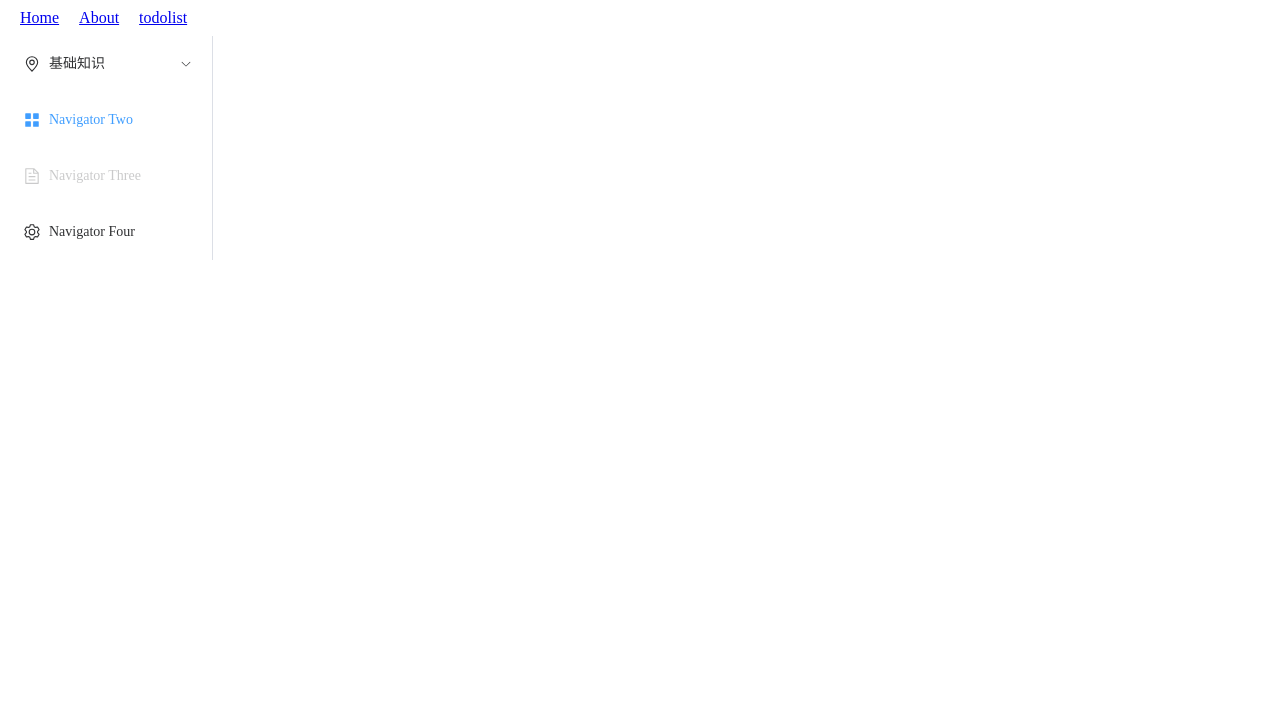
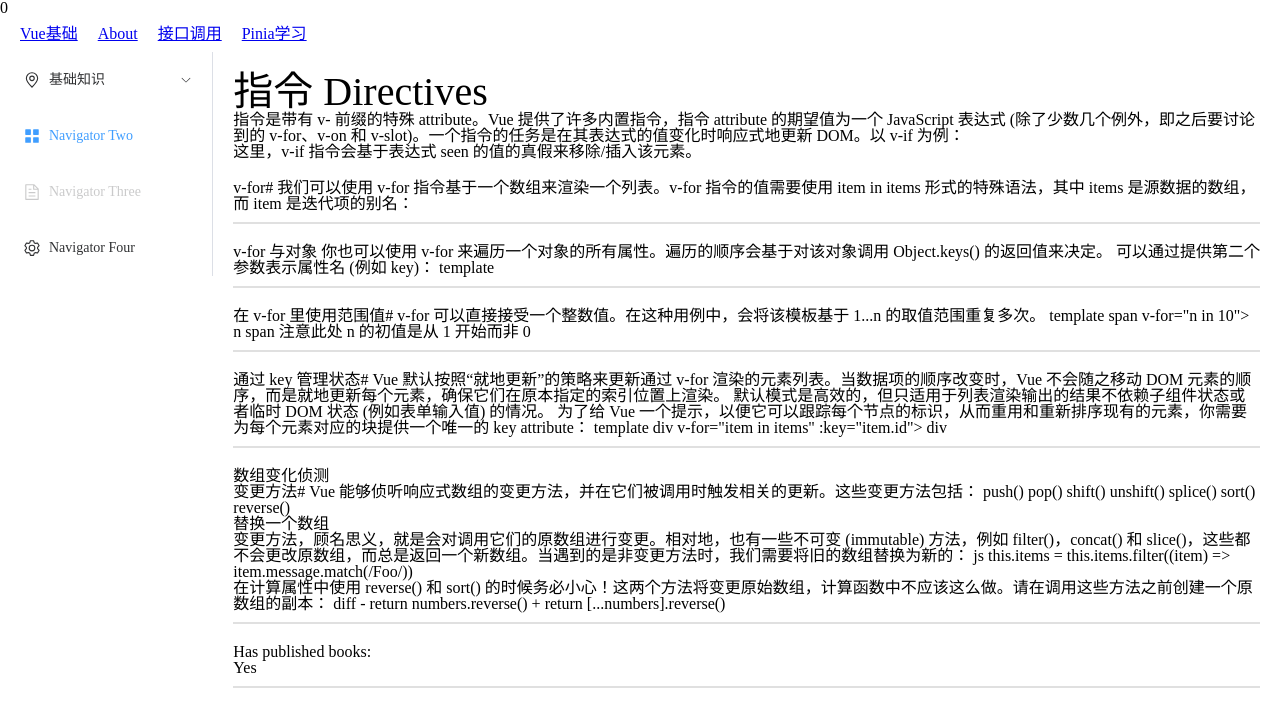
Before and after one commit to Promise-Devotion/vue-project, a Vue app: page /#/home/directives in a window 1280 px wide. Before the commit this address led to /home#/home/directives. Shown: the top 726 px of the page. Built offline with nearby package versions, Linux system fonts and the light colour scheme.

Commit message:
pinia学习，vue基础学习

```diff
--- a/src/App.vue
+++ b/src/App.vue
@@ -1,8 +1,10 @@
 <script setup lang="ts">
 import NavComponent from "./components/NavComponent.vue";
+import HeaderComponentVue from "./components/HeaderComponent.vue";
 </script>
 
 <template>
+  <HeaderComponentVue />
   <NavComponent />
   <RouterView />
 </template>
--- /dev/null
+++ b/src/components/HeaderComponent.vue
@@ -0,0 +1,10 @@
+<template>
+  <div>
+    <span>{{ counter.count }}</span>
+  </div>
+</template>
+<script setup lang="ts">
+import { useCounterStore } from "@/stores/counter";
+const counter = useCounterStore();
+</script>
+<style></style>
--- a/src/components/NavComponent.vue
+++ b/src/components/NavComponent.vue
@@ -1,9 +1,10 @@
 <template>
   <div class="wrapper">
     <nav>
-      <RouterLink to="/home">Home</RouterLink>
+      <RouterLink to="/home">Vue基础</RouterLink>
       <RouterLink to="/about">About</RouterLink>
-      <RouterLink to="/todolist">todolist</RouterLink>
+      <RouterLink to="/todolist">接口调用</RouterLink>
+      <RouterLink to="/pinia">Pinia学习</RouterLink>
     </nav>
   </div>
 </template>
--- a/src/router/index.ts
+++ b/src/router/index.ts
@@ -1,8 +1,14 @@
-import { createRouter, createWebHistory } from "vue-router";
+import { createRouter, createWebHashHistory } from "vue-router";
 import HomeView from "../views/HomeView.vue";
 
 const router = createRouter({
-  history: createWebHistory(import.meta.env.BASE_URL),
+  /**
+	 * 三种模式
+	 * "history": createWebHistory()
+		"hash": createWebHashHistory()
+		"abstract": createMemoryHistory()
+	 */
+  history: createWebHashHistory(import.meta.env.BASE_URL),
   routes: [
     {
       path: "/",
@@ -23,6 +29,11 @@ const router = createRouter({
           name: "Directives",
           component: () => import("../views/baseknowledge/Directives.vue"),
         },
+        {
+          path: "eventhandle",
+          name: "Eventhandle",
+          component: () => import("../views/baseknowledge/EventHandle.vue"),
+        },
       ],
     },
     {
@@ -38,6 +49,11 @@ const router = createRouter({
       name: "todolist",
       component: () => import("../views/TodoList.vue"),
     },
+    {
+      path: "/pinia",
+      name: "Pinia",
+      component: () => import("../views/PiniaPage.vue"),
+    },
   ],
 });
 
--- a/src/views/HomeView.vue
+++ b/src/views/HomeView.vue
@@ -1,8 +1,8 @@
 <script setup lang="ts">
 import {
   Document,
+  Location,
   Menu as IconMenu,
-  Location,
   Setting,
 } from "@element-plus/icons-vue";
 // import TheWelcome from "../components/TheWelcome.vue";
@@ -31,6 +31,9 @@ const handleClose = () => {};
               </el-menu-item>
               <el-menu-item index="1-2">
                 <RouterLink to="/home/directives">指令</RouterLink>
+              </el-menu-item>
+              <el-menu-item index="1-3">
+                <RouterLink to="/home/eventhandle">事件处理</RouterLink>
               </el-menu-item>
             </el-menu-item-group>
             <el-menu-item-group title="Group Two">
--- /dev/null
+++ b/src/views/PiniaPage.vue
@@ -0,0 +1,33 @@
+<template>
+  <div class="pinia-contain">
+    <h2>pinia 学习</h2>
+    <div>
+      <p>demo1 count累增</p>
+      <div>
+        <div>
+          <span>{{ counter.count }}</span>
+        </div>
+        <el-button type="primary" @click="btnclick">count++</el-button>
+        <el-button type="primary" @click="btnclick2">count*2</el-button>
+      </div>
+    </div>
+  </div>
+</template>
+<script setup lang="ts">
+import { useCounterStore } from "@/stores/counter";
+const counter = useCounterStore();
+let count: number = 0;
+count = counter.count;
+
+const btnclick = () => {
+  counter.increment();
+};
+const btnclick2 = () => {
+  counter.count = counter.doubleCount;
+};
+</script>
+<style scoped lang="scss">
+.pinia-contain {
+  padding: 20px;
+}
+</style>
--- a/src/views/TodoList.vue
+++ b/src/views/TodoList.vue
@@ -21,7 +21,7 @@ export default {
 
     function getlist() {
       // let url = `http://localhost:5000/api/users/userlist?name=jim`;
-      queryProse({ name: "aaaa" }).then((res) => {
+      queryProse({ name: "jim" }).then((res) => {
         console.log(res);
         state.arr = res.data;
       });
--- a/src/views/baseknowledge/Directives.vue
+++ b/src/views/baseknowledge/Directives.vue
@@ -12,7 +12,64 @@
       <div>
         <p>这里，v-if 指令会基于表达式 seen 的值的真假来移除/插入该元素。</p>
       </div>
-      <div>
+      <div class="item">
+        <p>
+          v-for# 我们可以使用 v-for 指令基于一个数组来渲染一个列表。v-for
+          指令的值需要使用 item in items 形式的特殊语法，其中 items
+          是源数据的数组，而 item 是迭代项的别名：
+        </p>
+      </div>
+      <div class="item">
+        <p>
+          v-for 与对象 你也可以使用 v-for
+          来遍历一个对象的所有属性。遍历的顺序会基于对该对象调用 Object.keys()
+          的返回值来决定。 可以通过提供第二个参数表示属性名 (例如 key)：
+          template
+          <!-- <li v-for="(value, key) in myObject">
+						{{ key }}: {{ value }}
+					</li> -->
+        </p>
+      </div>
+      <div class="item">
+        <p>
+          在 v-for 里使用范围值# v-for
+          可以直接接受一个整数值。在这种用例中，会将该模板基于 1...n
+          的取值范围重复多次。 template span v-for="n in 10"> n span 注意此处 n
+          的初值是从 1 开始而非 0
+        </p>
+      </div>
+      <div class="item">
+        通过 key 管理状态# Vue 默认按照“就地更新”的策略来更新通过 v-for
+        渲染的元素列表。当数据项的顺序改变时，Vue 不会随之移动 DOM
+        元素的顺序，而是就地更新每个元素，确保它们在原本指定的索引位置上渲染。
+        默认模式是高效的，但只适用于列表渲染输出的结果不依赖子组件状态或者临时
+        DOM 状态 (例如表单输入值) 的情况。 为了给 Vue
+        一个提示，以便它可以跟踪每个节点的标识，从而重用和重新排序现有的元素，你需要为每个元素对应的块提供一个唯一的
+        key attribute： template div v-for="item in items" :key="item.id">
+        <!-- 内容 -->
+        div
+      </div>
+      <div class="item">
+        <h4>数组变化侦测</h4>
+        <p>
+          变更方法# Vue
+          能够侦听响应式数组的变更方法，并在它们被调用时触发相关的更新。这些变更方法包括：
+          push() pop() shift() unshift() splice() sort() reverse()
+        </p>
+        <p>替换一个数组</p>
+        <p>
+          变更方法，顾名思义，就是会对调用它们的原数组进行变更。相对地，也有一些不可变
+          (immutable) 方法，例如 filter()，concat() 和
+          slice()，这些都不会更改原数组，而总是返回一个新数组。当遇到的是非变更方法时，我们需要将旧的数组替换为新的：
+          js this.items = this.items.filter((item) => item.message.match(/Foo/))
+        </p>
+        <p>
+          在计算属性中使用 reverse() 和 sort()
+          的时候务必小心！这两个方法将变更原始数组，计算函数中不应该这么做。请在调用这些方法之前创建一个原数组的副本：
+          diff - return numbers.reverse() + return [...numbers].reverse()
+        </p>
+      </div>
+      <div class="item">
         <p>Has published books:</p>
         <span>{{ publishedBooksMessage }}</span>
       </div>
@@ -36,8 +93,15 @@ const publishedBooksMessage = computed(() => {
 <style scoped lang="scss">
 .directives {
   padding: 20px;
+  height: 90vh;
+  overflow-y: auto;
   h2 {
     font-size: 40px;
   }
+  .item {
+    margin: 10px 0;
+    border-bottom: 2px solid #e0e0e0;
+    padding: 10px 0;
+  }
 }
 </style>
--- /dev/null
+++ b/src/views/baseknowledge/EventHandle.vue
@@ -0,0 +1,31 @@
+<template>
+  <div class="event">
+    <h2>事件处理</h2>
+    <div class="contain">
+      <div>
+        <p>
+          监听事件# 我们可以使用 v-on 指令 (简写为 @) 来监听 DOM
+          事件，并在事件触发时执行对应的
+          JavaScript。用法：v-on:click="methodName" 或 @click="handler"。
+          事件处理器的值可以是： 内联事件处理器：事件被触发时执行的内联
+          JavaScript 语句 (与 onclick 类似)。
+          方法事件处理器：一个指向组件上定义的方法的属性名或是路径。
+        </p>
+        <div>
+          内联事件处理器# 内联事件处理器通常用于简单场景，例如： data() { return
+          { count: 0 } } button @click="count++"> Add 1 button p>Count is: count
+          p
+        </div>
+      </div>
+    </div>
+  </div>
+</template>
+<script setup lang="ts"></script>
+<style scoped lang="scss">
+.event {
+  h2 {
+    font-size: 40px;
+  }
+  padding: 20px;
+}
+</style>
```
